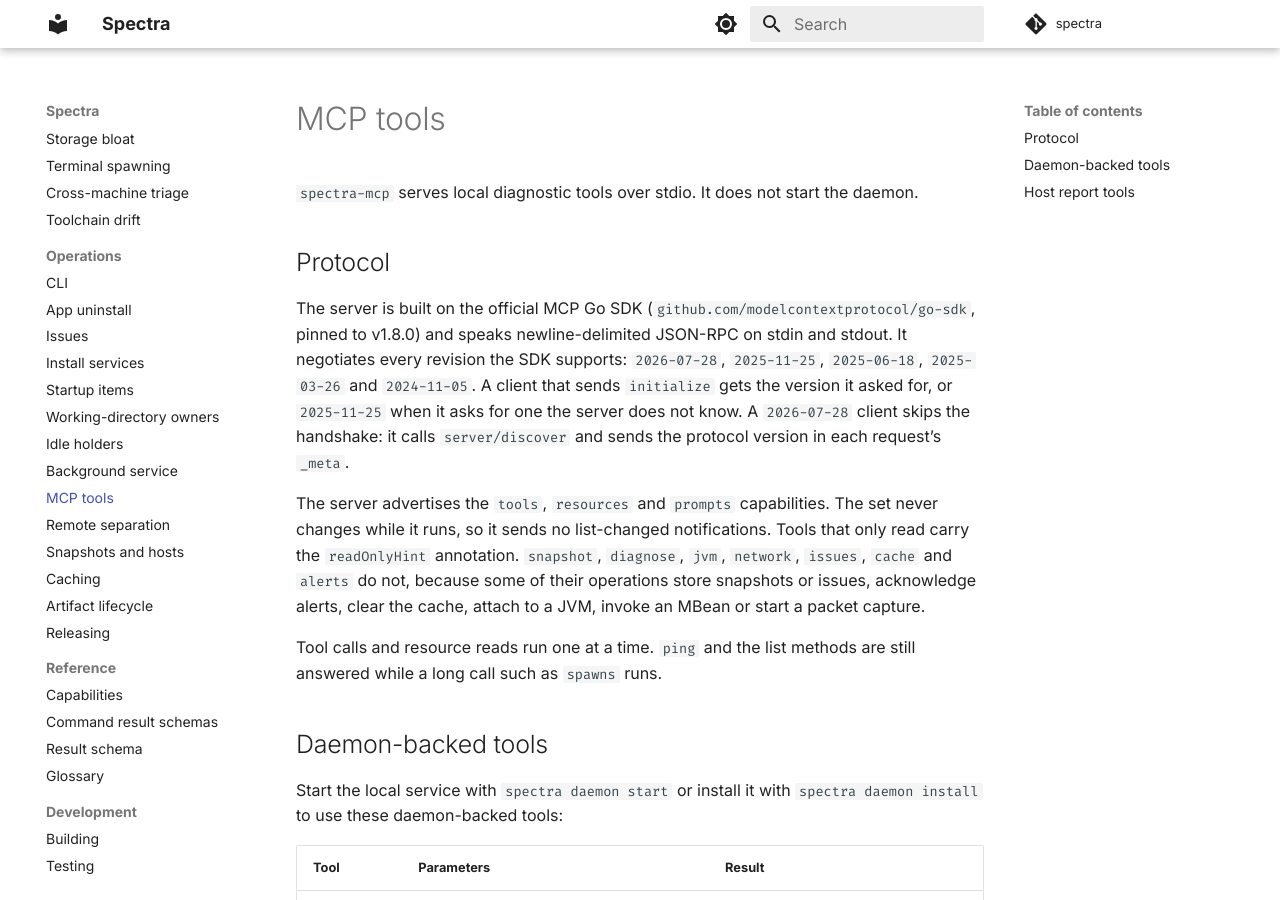
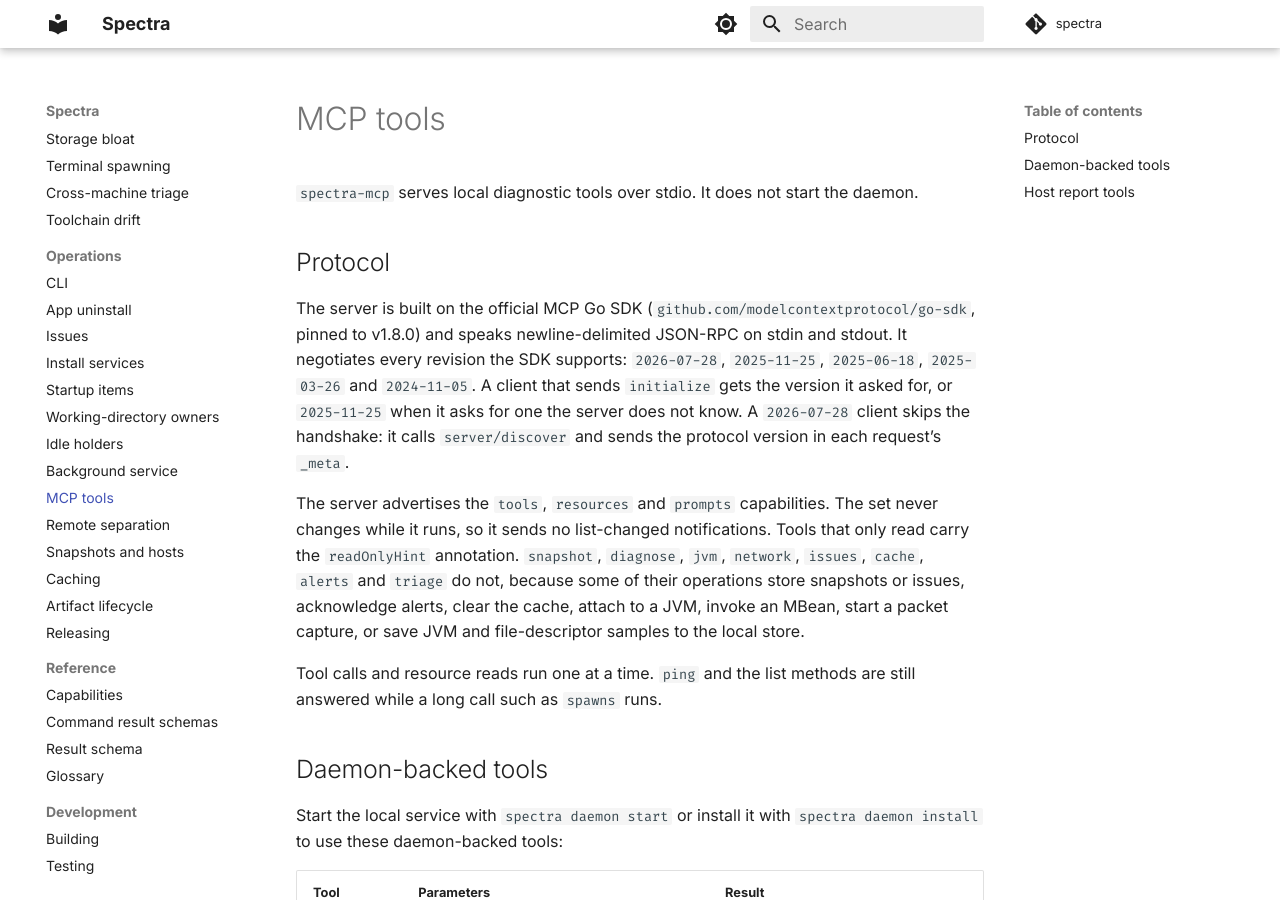
Before and after one commit to kaeawc/spectra, an MkDocs documentation site: the page built from docs/operations/mcp.md, in a window 1280 px wide and 900 px high. Built offline with MkDocs 1.6.1 and Material for MkDocs 9.7.7, drawn with Linux system fonts in a browser that asks for light colours; comment, search, counter and statistics services are not loaded.

Commit message:
mcp: triage saves samples to the store, so it is not read-only

```diff
--- a/docs/operations/mcp.md
+++ b/docs/operations/mcp.md
@@ -17,9 +17,10 @@ version in each request's `_meta`.
 The server advertises the `tools`, `resources` and `prompts` capabilities. The
 set never changes while it runs, so it sends no list-changed notifications.
 Tools that only read carry the `readOnlyHint` annotation. `snapshot`,
-`diagnose`, `jvm`, `network`, `issues`, `cache` and `alerts` do not, because
-some of their operations store snapshots or issues, acknowledge alerts, clear
-the cache, attach to a JVM, invoke an MBean or start a packet capture.
+`diagnose`, `jvm`, `network`, `issues`, `cache`, `alerts` and `triage` do not,
+because some of their operations store snapshots or issues, acknowledge alerts,
+clear the cache, attach to a JVM, invoke an MBean, start a packet capture, or
+save JVM and file-descriptor samples to the local store.
 
 Tool calls and resource reads run one at a time. `ping` and the list methods
 are still answered while a long call such as `spawns` runs.
```
Also changed, not shown: 1 other file.
